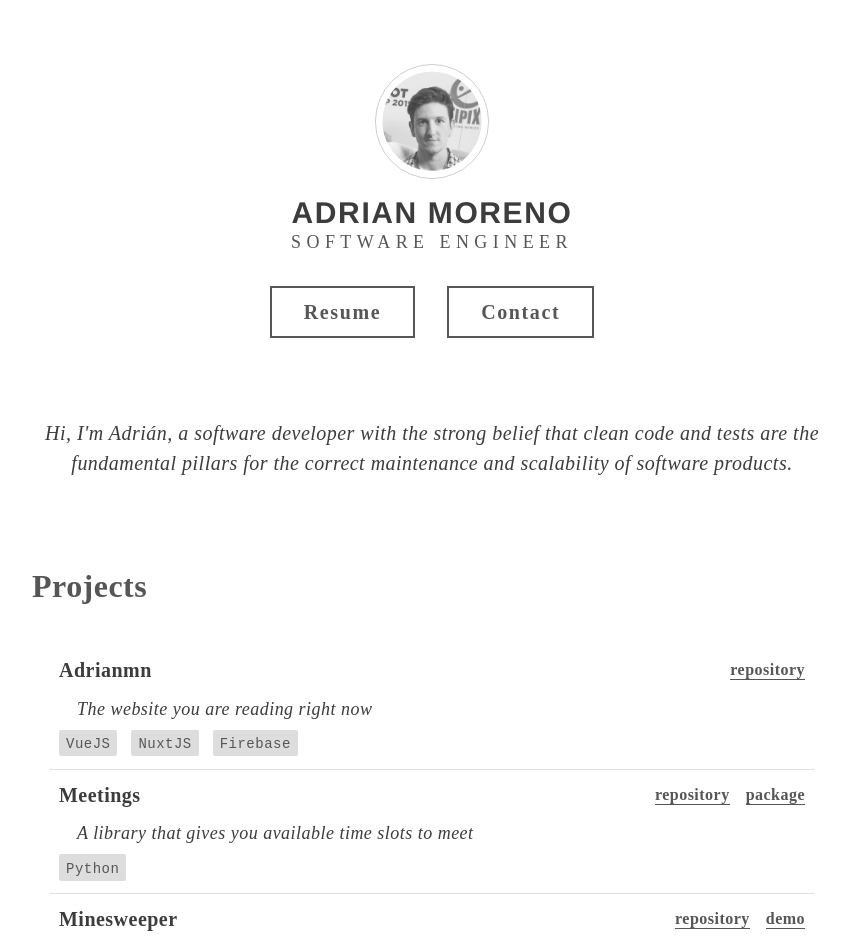
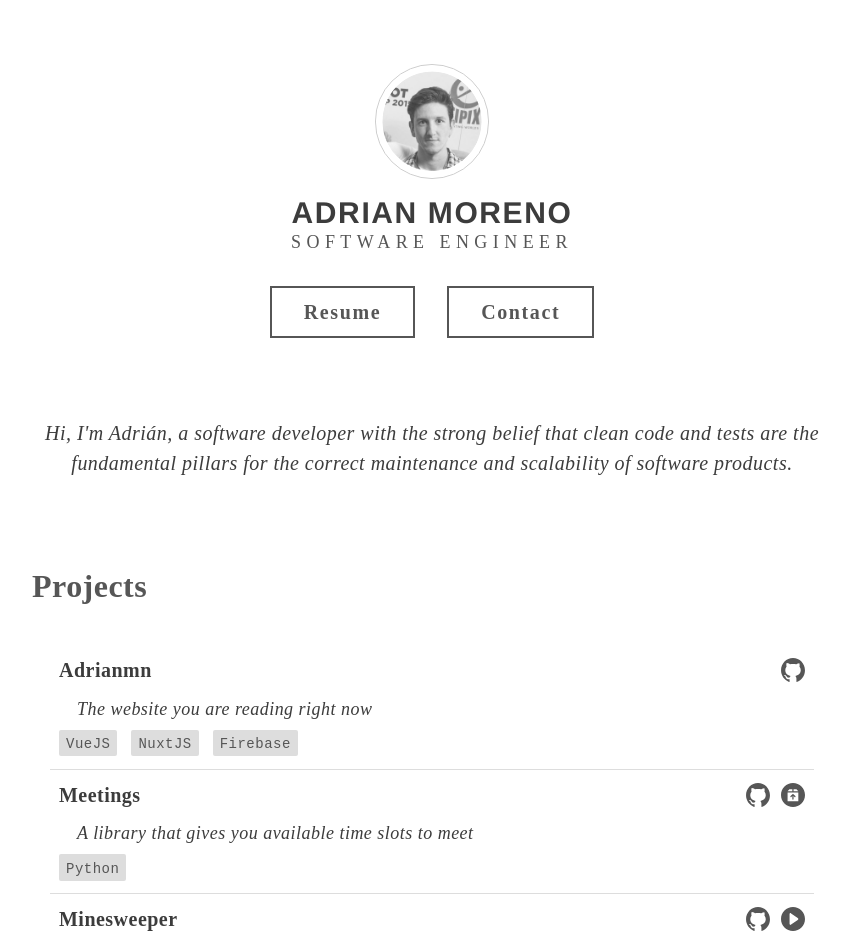
Before and after one commit to adriwicked/adrianmn-front, a Nuxt app: page / in a window 1280 px wide. Shown: the top 947 px of the page, without its empty margins (208-1058 px from the left). Built offline with nearby package versions, Linux system fonts and the light colour scheme.

Commit message:
links as icons again

```diff
--- a/components/ProjectCard.vue
+++ b/components/ProjectCard.vue
@@ -4,13 +4,25 @@
             <h1 class="title">{{ project.title }}</h1>
             <ul class="links">
                 <li v-if="project.repository" class="link">
-                    <a :href="project.repository" target="blank"> repository </a>
+                    <!-- <a :href="project.repository" target="blank"> repository </a> -->
+                    <img
+                        class="link-icon"
+                        src="~/assets/imgs/github-icon.svg"
+                    />
                 </li>
                 <li v-if="project.package" class="link">
-                    <a :href="project.package" target="blank"> package </a>
+                    <!-- <a :href="project.package" target="blank"> package </a> -->
+                    <img
+                        class="link-icon"
+                        src="~/assets/imgs/package-icon.svg"
+                    />
                 </li>
                 <li v-if="project.demo" class="link">
-                    <a :href="project.demo" target="blank"> demo </a>
+                    <!-- <a :href="project.demo" target="blank"> demo </a> -->
+                    <img
+                        class="link-icon"
+                        src="~/assets/imgs/demo-icon.svg"
+                    />
                 </li>
             </ul>
         </div>
@@ -55,9 +67,10 @@ export default {
     display: inline-flex;
 }
 
-.link {
-    margin-left: 1em;
+.links > li {
     font-size: 16px;
+    height: 1.5em;
+    margin-left: 0.7em;
 }
 
 .project-description {
--- a/pages/index.vue
+++ b/pages/index.vue
@@ -361,9 +361,8 @@ th {
 }
 
 .link-icon {
-    width: 1em;
-    height: 1em;
-    margin-right: 0.5em;
+    width: 1.5em;
+    height: 1.5em;
 }
 
 .videos {
```
